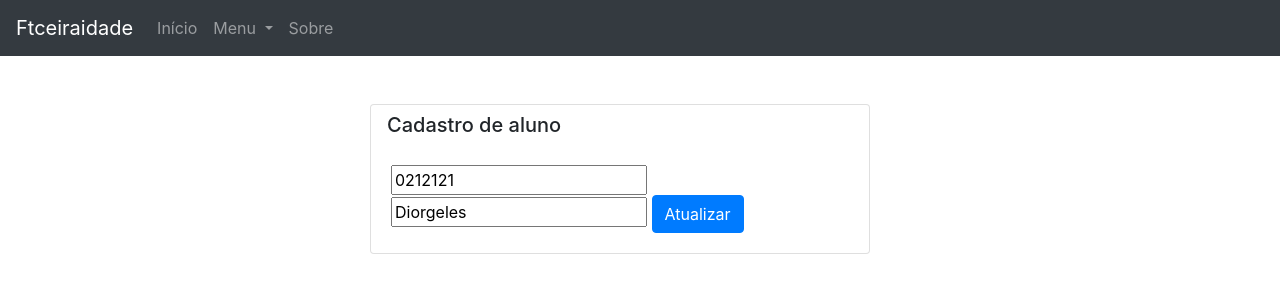
After one commit to Diorgeles/controle_atividades, a Django app: page /atualizar-aluno/1 in a window 1280 px wide. The commit adds this page. Shown: the top 300 px of the page. Run offline with Django 3.2, Linux system fonts and the light colour scheme; data comes from the database, SQL or seed files in the repository; both versions use the stored data as it was after the commit; some libraries are stand-ins or nearby versions.

Commit message:
update_student

```diff
--- a/core/templates/core/base.html
+++ b/core/templates/core/base.html
@@ -28,6 +28,7 @@
       </a>
       <div class="dropdown-menu">
         <a class="dropdown-item" href="{% url 'core_insert_student' %}">Cadastrar Aluno</a>
+        <a class="dropdown-item" href="{% url 'core_list_student' %}">Listar Alunos</a>
       </div>
     </li>
     <li class="nav-item">
--- a/core/templates/core/list_student.html
+++ b/core/templates/core/list_student.html
@@ -17,7 +17,7 @@
       <tr>
           <td>{{ students.subscription }}</td>
           <td>{{ students.name }}</td>
-        <td><a href="#"> <img src="{% static 'img/baseline_edit_black_18dp.png' %}"></a>
+        <td><a href="{% url 'core_update_student' students.id %}"> <img src="{% static 'img/baseline_edit_black_18dp.png' %}"></a>
             <a href="#"> <img src="{% static 'img/baseline_delete_black_18dp.png' %}"></a>
         </td>
 
--- /dev/null
+++ b/core/templates/core/update_student.html
@@ -0,0 +1,23 @@
+{% extends "core/base.html" %}
+{% load bootstrap %}
+
+{% block main %}
+<div class="row mt-5">
+  <div class="col-sm-3"></div>
+  <div class="col-sm-6">
+      <div class="card" style="width:500px">
+          <h5 class="mt-2 px-3">Cadastro de aluno</h5>
+          <div class="card-body">
+            <form action="{% url 'core_update_student' student.id %}" method="POST">
+                {% csrf_token %}
+                {{ form.subscription|bootstrap }}
+                {{ form.name|bootstrap }}
+                <button type="submit" class="btn btn-primary">Atualizar</button>
+            </form>
+          </div>
+      </div>
+  </div>
+  <div class="col-sm-3"></div>
+
+</div>
+{% endblock %}
--- a/core/urls.py
+++ b/core/urls.py
@@ -1,8 +1,9 @@
 from django.urls import path
-from .views import home, insert_student, list_student
+from .views import home, insert_student, list_student, update_student
 
 urlpatterns = [
     path('', home, name='core_home'),
     path('cadastrar-aluno', insert_student, name='core_insert_student'),
     path('listar-aluno', list_student, name='core_list_student'),
+    path('atualizar-aluno/<int:id>', update_student, name='core_update_student'),
 ]
--- a/core/views.py
+++ b/core/views.py
@@ -22,3 +22,18 @@ def list_student(request):
     student = Students.objects.all()
     template_name = 'core/list_student.html'
     return render(request, template_name, {'student': student})
+
+
+def update_student(request, id):
+    data = {}
+    template_name = 'core/update_student.html'
+    student = Students.objects.get(id=id)
+    form = StudentsForm(request.POST or None, instance=student)
+    data['student'] = student
+    data['form'] = form
+
+    if request.method == 'POST':
+        if form.is_valid():
+            form.save()
+            return redirect('core_list_student')
+    return render(request, template_name, data)
```
Also changed, not shown: db.sqlite3.
